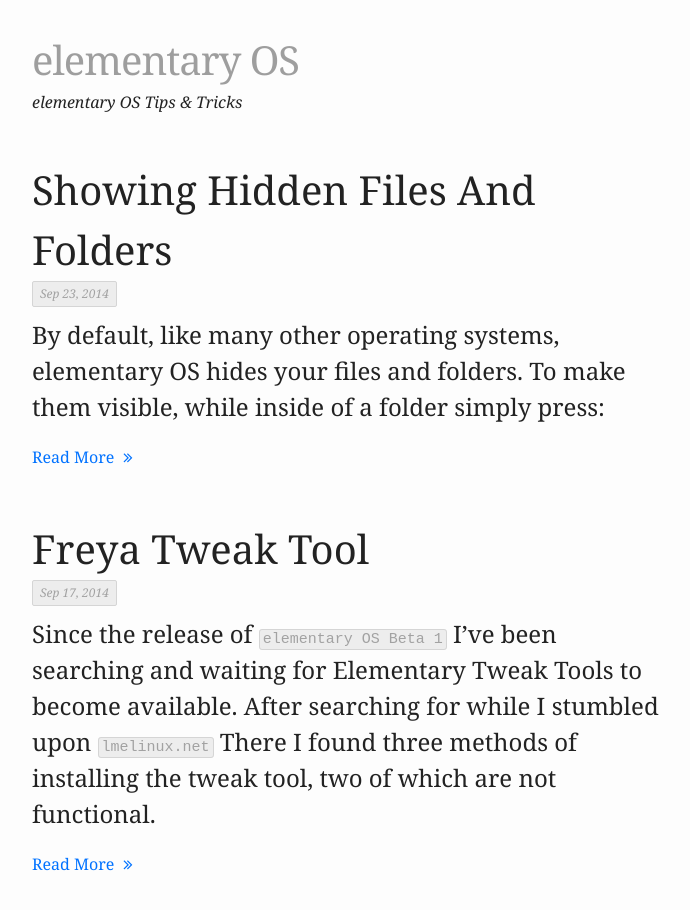
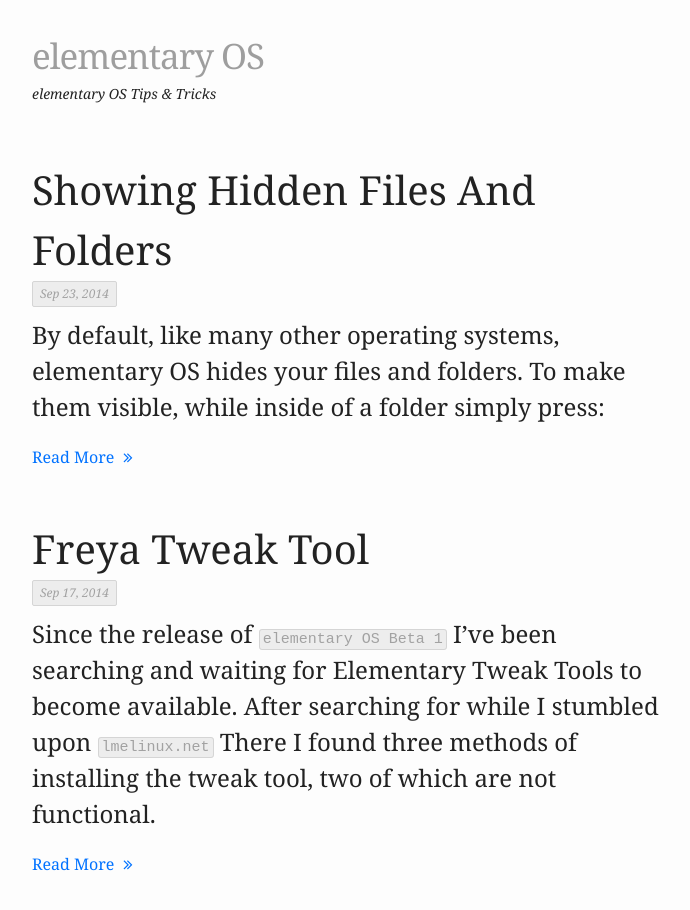
Before and after one commit to timbog80/timbog80.github.io, a Jekyll site: the page built from index.html, in a window 1280 px wide and 926 px high. Shown: the top 910 px of the window, without its empty margins (288-978 px from the left). Built offline with Jekyll 4.4.1, drawn with Linux system fonts in a browser that asks for light colours; nearby versions of some CDN libraries; grey boxes are pictures that could not be loaded.

```diff
--- a/_sass/_layout.scss
+++ b/_sass/_layout.scss
@@ -25,7 +25,7 @@
   }
 
   .site-title {
-    font-size: 40px;
+    font-size: 35px;
     font-weight: 500;
     letter-spacing: -1px;
     margin-bottom: 0;
@@ -41,7 +41,7 @@
   }
 
   .site-description {
-    font-size:  16px;
+    font-size:  14px;
     font-style: italic;
     color: $text-color;
   }
```
Also changed, not shown: 1 other file.
